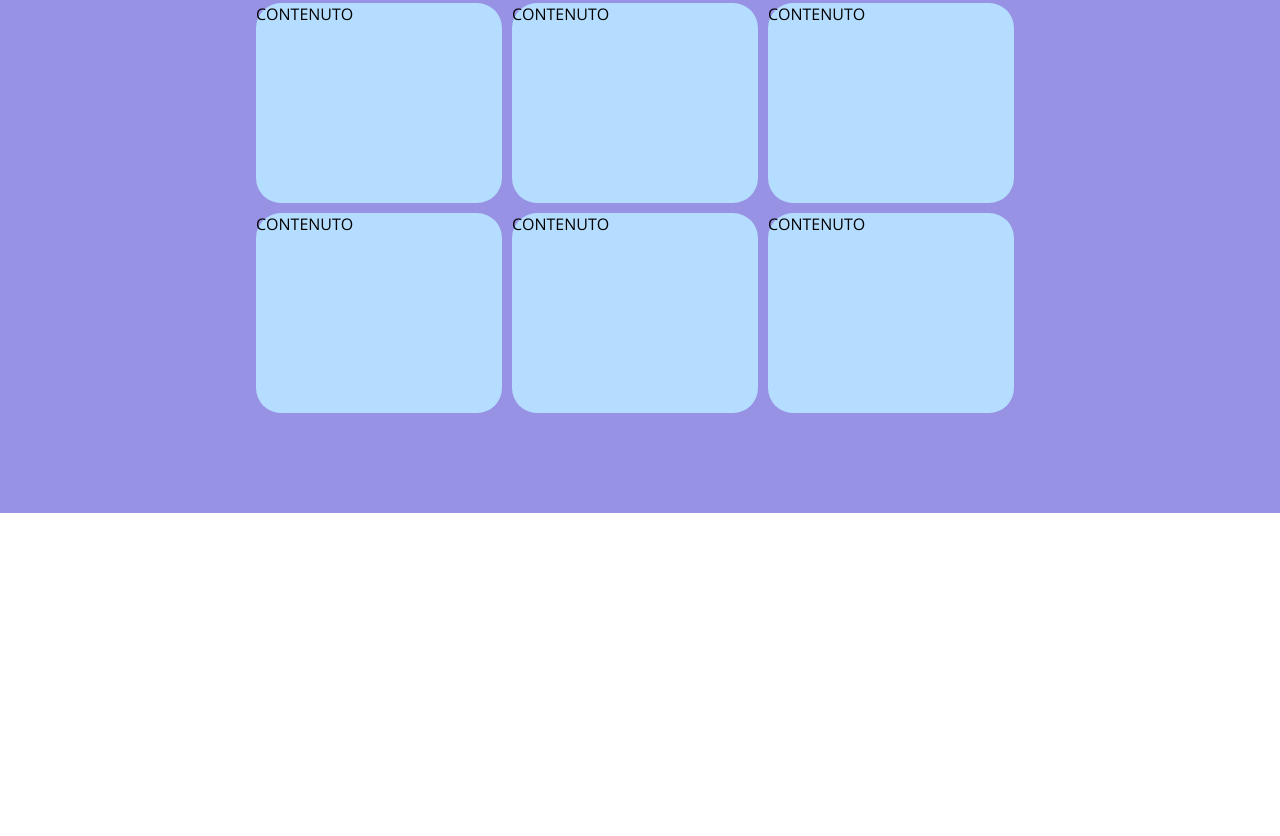
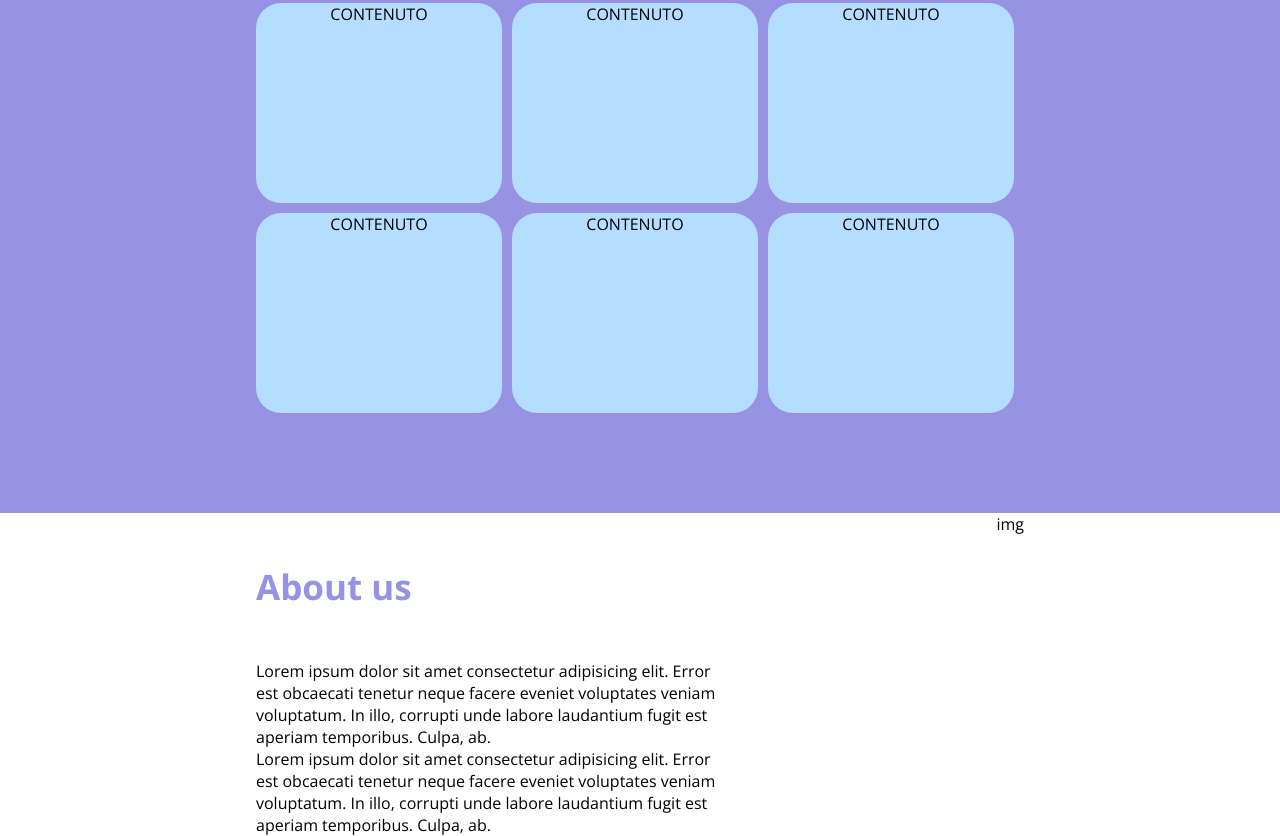
Before and after one commit to MonicaAuditore/htmlcss-responsive-layout, a plain HTML site: page index.html in a window 1280 px wide. Shown: the part 1792-2628 px from the top of the page. Before the commit the page ends 2305 px from the top, so only its background shows below. Drawn offline with nearby package versions, Linux system fonts and the light colour scheme.

Commit message:
add base sezione cinque

```diff
--- a/css/style.css
+++ b/css/style.css
@@ -103,9 +103,8 @@ nav {
   padding: 50px 0px;
 }
 
-.text h2,
-h4,
-p {
+.sezione-tre,
+.sezione-quattro {
   text-align: center;
 }
 
@@ -138,3 +137,21 @@ p {
   flex-wrap: wrap;
   gap: 10px;
 }
+
+/* SEZIONE CINQUE */
+
+.sezione-cinque h2 {
+  color: var(--light-purple);
+  padding: 50px 0px;
+}
+
+.sezioneAboutUs {
+  justify-content: space-between;
+}
+
+.about-text {
+  width: 60%;
+  text-align: left;
+}
+
+/* SEZIONE SEI */
--- a/index.html
+++ b/index.html
@@ -93,6 +93,31 @@
           </div>
         </div>
       </section>
+
+      <!-- SEZIONE CINQUE -->
+
+      <section class="sezione-cinque">
+        <div class="sezioneAboutUs main-container flex-container">
+          <div class="about-text">
+            <h2>About us</h2>
+            <p>
+              Lorem ipsum dolor sit amet consectetur adipisicing elit. Error est
+              obcaecati tenetur neque facere eveniet voluptates veniam
+              voluptatum. In illo, corrupti unde labore laudantium fugit est
+              aperiam temporibus. Culpa, ab.
+            </p>
+            <p>
+              Lorem ipsum dolor sit amet consectetur adipisicing elit. Error est
+              obcaecati tenetur neque facere eveniet voluptates veniam
+              voluptatum. In illo, corrupti unde labore laudantium fugit est
+              aperiam temporibus. Culpa, ab.
+            </p>
+          </div>
+          <div class="about-img">img</div>
+        </div>
+      </section>
+
+      <!-- SEZIONE SEI -->
     </main>
   </body>
 </html>
```
